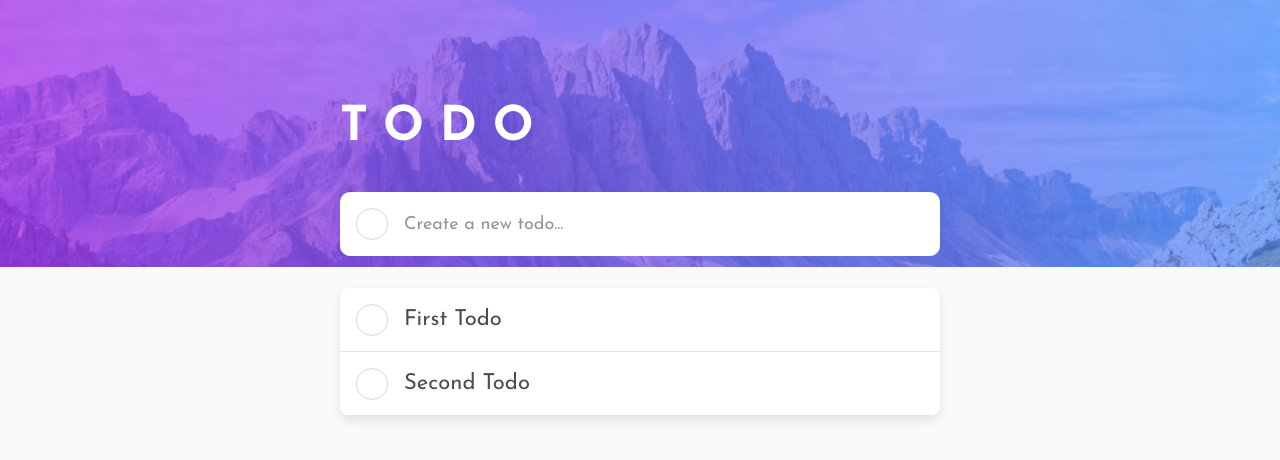
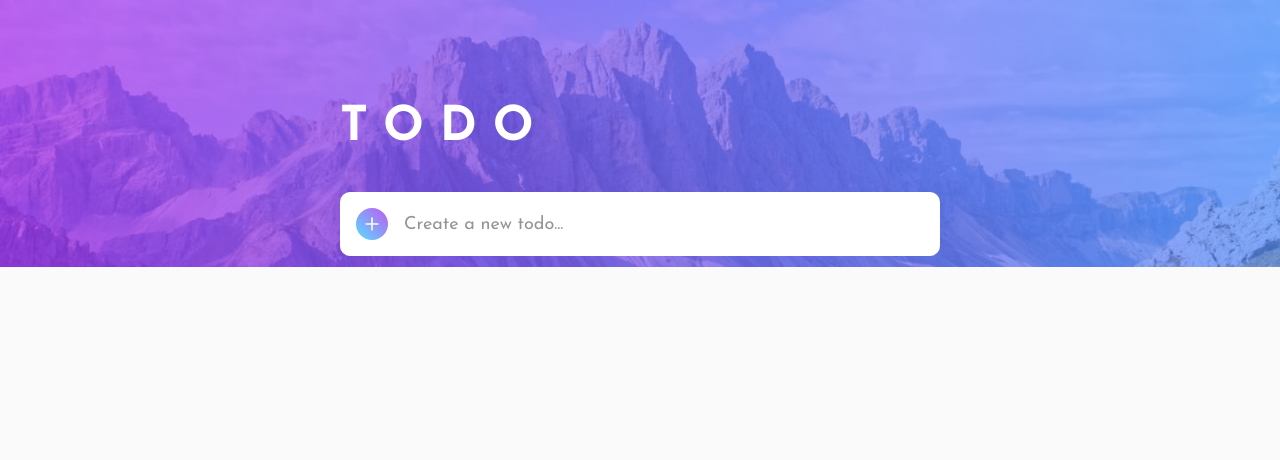
Before and after one commit to feeeyli/todo-app, a React (Create React App) app: page / in a window 1280 px wide. Shown: the top 460 px of the page. Built offline with nearby package versions, Linux system fonts and the light colour scheme.

Commit message:
:sparkles: add feature to create new Todos

```diff
--- a/src/App.jsx
+++ b/src/App.jsx
@@ -4,16 +4,17 @@ import Header from "./infra/layout/Header";
 import TodoList from './infra/layout/TodoList';
 
 const App = () => {
-	const [todoList] = useState([
-		{title: "First Todo", completed: false},
-		{title: "Second Todo", completed: false},
-	]);
+	const [todoList, setTodoList] = useState([]);
+
+	function createTodo({ target }) {
+		setTodoList([{title: target.nextSibling.value, completed: false},...todoList]);
+	}
 
     return (
         <>
 			<Header />
 			<main>
-			<NewTodo />
+				<NewTodo createTodo={createTodo} />
 				<div className="todo-area">
 					<TodoList todoList={todoList} />
 				</div>
--- a/src/infra/inputs/NewTodo/index.jsx
+++ b/src/infra/inputs/NewTodo/index.jsx
@@ -1,16 +1,10 @@
 import React from "react";
 import "./style.scss";
 
-const NewTodo = () => {
+const NewTodo = ({ createTodo }) => {
 	return (
 		<div className="new-todo">
-			<input
-				type="checkbox"
-				name="complete-todo"
-				id="complete-todo"
-				className="new-todo__complete"
-			/>
-			<label htmlFor="complete-todo"></label>
+			<button className="new-todo__complete" onClick={createTodo} ></button>
 			<input
 				type="text"
 				className="new-todo__input"
--- a/src/infra/inputs/NewTodo/style.scss
+++ b/src/infra/inputs/NewTodo/style.scss
@@ -12,20 +12,21 @@
 		outline: 4px solid #f5a52d;
 	}
 
-	label {
+	&__complete {
 		height: 32px;
 		width: 32px;
 		display: block;
 		border-radius: 50%;
-		border: 1px solid #d7d7d7;
 		position: relative;
+		border: 0;
+		background: linear-gradient(45deg, #57ddff, #c058f3);
+		cursor: pointer;
 
 		&::before {
 			content: "";
-			opacity: 0;
-			background: url(../../../assets/icon-check.svg) no-repeat center;
-			height: 14px;
-			width: 14px;
+			background: url(../../../assets/plus.svg) no-repeat center;
+			height: 20px;
+			width: 20px;
 			display: block;
 			top: 50%;
 			left: 50%;
@@ -33,19 +34,6 @@
 			transform: translate(-50%, -50%);
 			background-size: contain;
 			transition: 0.3s ease-in-out;
-		}
-	}
-
-	&__complete {
-		display: none;
-
-		&:checked + label {
-			background: linear-gradient(45deg, #57ddff, #c058f3);
-			border: 0;
-
-			&::before {
-				opacity: 1;
-			}
 		}
 	}
 
```
Also changed, not shown: src/assets/plus.svg (added). Lines whose indentation alone changed are shown as unchanged.
